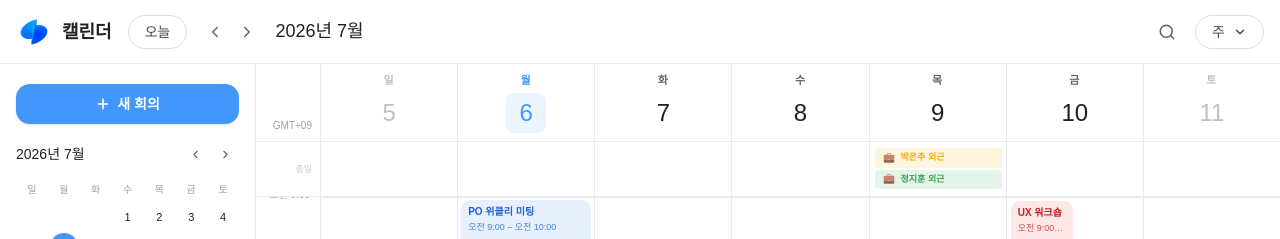
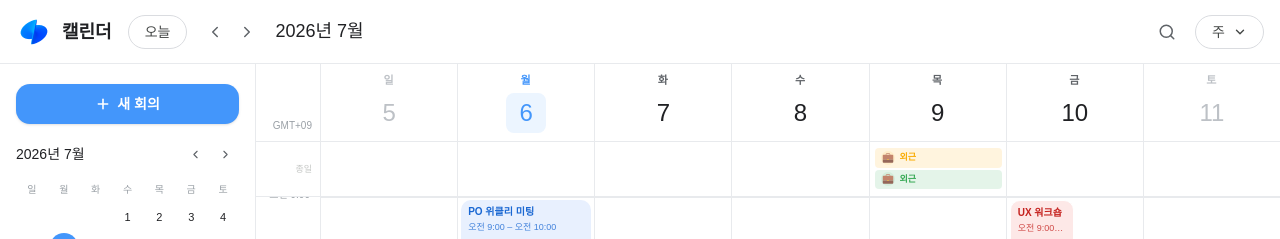
Before and after one commit to soyeony85-beep/calender, a React (Vite) app: page / in a window 1280 px wide. Shown: the top 239 px of the page. Built offline with nearby package versions, Linux system fonts and the light colour scheme; a web font is replaced by a local one.

Commit message:
Update App.tsx

```diff
--- a/src/app/App.tsx
+++ b/src/app/App.tsx
@@ -222,10 +222,14 @@ function WorkingLocationGlyph({ type, className = "w-5 h-5 shrink-0" }: { type:
 function OutOfOfficeChip({ person }: { person: { name: string; avatarColor: string } }) {
   return (
     <div
-      className="h-[19.5px] w-full flex items-center gap-[6px] overflow-hidden px-2 py-[3px] rounded-[4px] text-[9px] leading-[13.5px] font-semibold mb-0.5"
+      className="h-[19.5px] w-full flex items-center gap-[5px] overflow-hidden px-[6px] py-[3px] rounded-[4px] text-[9px] leading-[13.5px] font-semibold mb-0.5"
       style={{ backgroundColor: person.avatarColor + "21", color: person.avatarColor }}>
-      <SuitcaseGlyph />
-      <span className="truncate">{person.name} 외근</span>
+      <span
+        className="w-3.5 h-3.5 rounded-full flex items-center justify-center shrink-0"
+        style={{ backgroundColor: person.avatarColor + "18" }}>
+        <SuitcaseGlyph />
+      </span>
+      <span className="truncate">외근</span>
     </div>
   );
 }
```
